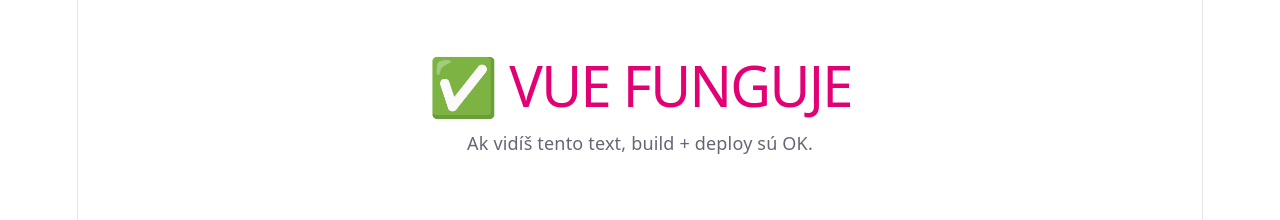
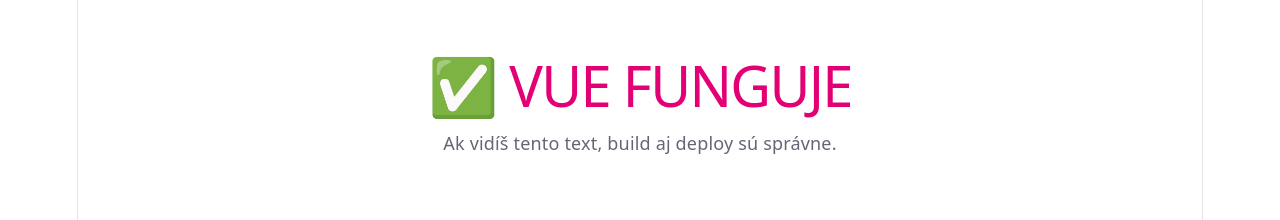
Before and after one commit to gajdosp81/vvn-dps-demo, a Vue app: page / in a window 1280 px wide. Shown: the top 220 px of the page. Built offline with nearby package versions, Linux system fonts and the light colour scheme; the HTML template or start-up script is replaced by a standard one.

Commit message:
Fix Vite entrypoint to main.js (JS project)

```diff
--- a/index.html
+++ b/index.html
@@ -8,8 +8,7 @@
   <body>
     <div id="app"></div>
 
-    <!-- JEDINÝ SPRÁVNY ENTRYPOINT -->
-    <script type="module" src="/src/main.ts"></script>
+    <!-- SPRÁVNY ENTRYPOINT PRE JS PROJEKT -->
+    <script type="module" src="src/main.js"></script>
   </body>
 </html>
-``
--- a/src/App.vue
+++ b/src/App.vue
@@ -1,14 +1,11 @@
 <template>
   <div style="padding:40px">
-    <h1 style="color:#E20074">
-      ✅ VUE FUNGUJE
-    </h1>
+    <h1 style="color:#E20074">✅ VUE FUNGUJE</h1>
     <p>
-      Ak vidíš tento text, build + deploy sú OK.
+      Ak vidíš tento text, build aj deploy sú správne.
     </p>
   </div>
 </template>
 
-<script setup lang="ts">
+<script setup>
 </script>
-``
```
